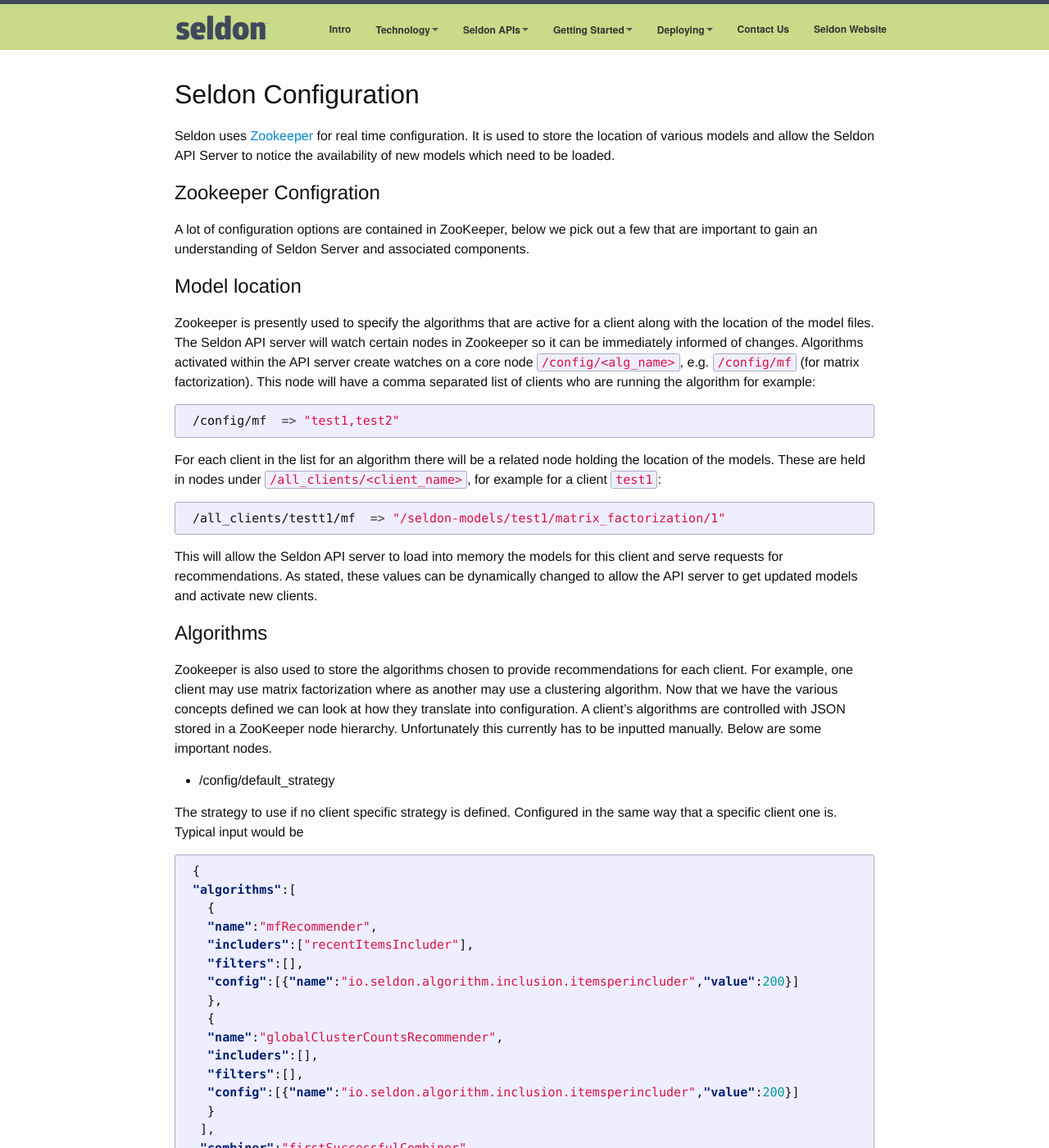
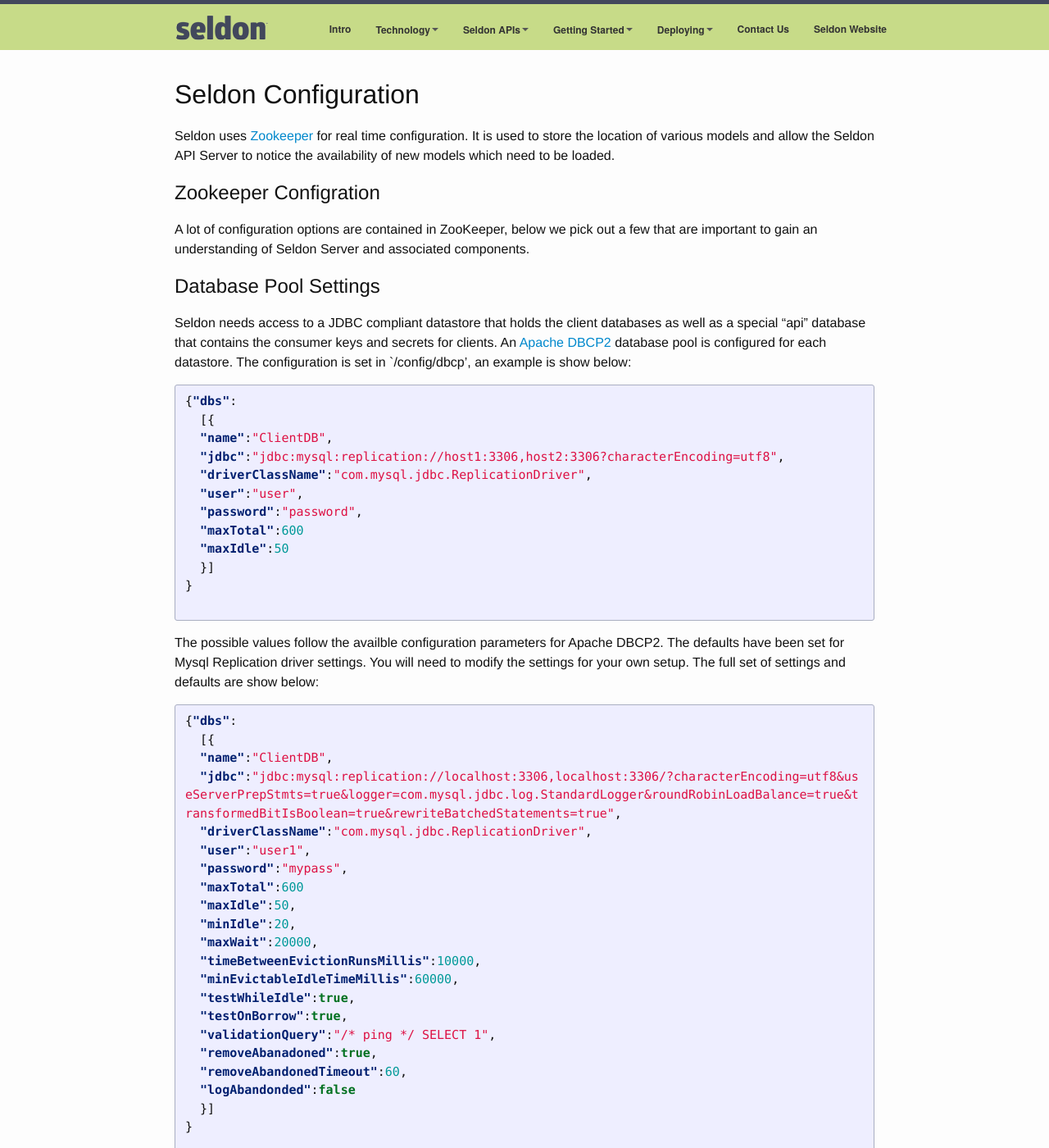
Before and after one commit to SeldonIO/seldonio.github.com, a Jekyll site: the page built from configuration.md, in a window 1280 px wide and 1400 px high. Shown: the whole window at 82% size. Built offline with Jekyll 4.4.1, drawn with Linux system fonts in a browser that asks for light colours; some of the changed text lies outside the part shown.

Commit message:
updates for dbcp

```diff
--- a/configuration.md
+++ b/configuration.md
@@ -10,6 +10,58 @@ Seldon uses [Zookeeper](http://zookeeper.apache.org/) for real time configuratio
 ## Zookeeper Configration
 
 A lot of configuration options are contained in ZooKeeper, below we pick out a few that are important to gain an understanding of Seldon Server and associated components.
+
+### Database Pool Settings<a name="dbcp"></a>
+Seldon needs access to a JDBC compliant datastore that holds the client databases as well as a special "api" database that contains the consumer keys and secrets for clients. An [Apache DBCP2](http://commons.apache.org/proper/commons-dbcp/) database pool is configured for each datastore. The configuration is set in `/config/dbcp', an example is show below:
+
+ {% highlight json %}
+{"dbs":
+  [{
+  "name":"ClientDB",
+  "jdbc":"jdbc:mysql:replication://host1:3306,host2:3306?characterEncoding=utf8",
+  "driverClassName":"com.mysql.jdbc.ReplicationDriver",
+  "user":"user",
+  "password":"password",
+  "maxTotal":600
+  "maxIdle":50
+  }]
+}
+ {% endhighlight %}
+
+The possible values follow the availble configuration parameters for Apache DBCP2. The defaults have been set for Mysql Replication driver settings. You will need to modify the settings for your own setup. The full set of settings and defaults are show below:
+
+ {% highlight json %}
+{"dbs":
+  [{
+  "name":"ClientDB",
+  "jdbc":"jdbc:mysql:replication://localhost:3306,localhost:3306/?characterEncoding=utf8&useServerPrepStmts=true&logger=com.mysql.jdbc.log.StandardLogger&roundRobinLoadBalance=true&transformedBitIsBoolean=true&rewriteBatchedStatements=true",
+  "driverClassName":"com.mysql.jdbc.ReplicationDriver",
+  "user":"user1",
+  "password":"mypass",
+  "maxTotal":600
+  "maxIdle":50,
+  "minIdle":20,
+  "maxWait":20000,
+  "timeBetweenEvictionRunsMillis":10000,
+  "minEvictableIdleTimeMillis":60000,
+  "testWhileIdle":true,
+  "testOnBorrow":true,
+  "validationQuery":"/* ping */ SELECT 1",
+  "removeAbanadoned":true,
+  "removeAbandonedTimeout":60,
+  "logAbandonded":false
+  }]
+}
+ {% endhighlight %}
+
+There should always be at least 1 provided datastore with name "ClientDB". The special "api" database catalog should be found in this datastore. See how to set this up [here](db-build-and-deploy.html)
+
+### Client datastore<a name="client"></a>
+Each client needs to connect to a datastore which holds the Seldon database for that client. The name of the DBCP datasource to use should be placed in `/all_clients/[clientname]` node in Zookeeper. If there is no value in this node it will try to default to "ClientDB" as the name of the datasource. Example:
+
+{% highlight bash %}
+ /all_clients/client1  => "ClientDB"
+{% endhighlight %}
 
 ### Model location
 
@@ -28,7 +80,7 @@ For each client in the list for an algorithm there will be a related node holdin
 This will allow the Seldon API server to load into memory the models for this client and serve requests for recommendations.
 As stated, these values can be dynamically changed to allow the API server to get updated models and activate new clients.
 
-### Algorithms
+### Algorithms<a name="algorithms"></a>
 
 Zookeeper is also used to store the algorithms chosen to provide recommendations for each client. For example, one client may use matrix factorization where as another may use a clustering algorithm. Now that we have the various concepts defined we can look at how they translate into configuration. A client's algorithms are controlled with JSON stored in a ZooKeeper node hierarchy. Unfortunately this currently has to be inputted manually. Below are some important nodes.
 
@@ -64,7 +116,7 @@ For a client specific algorithm strategy add to
 
  the strategy to use for this client.
 
-### Model Creation
+### Model Creation<a name="models"></a>
 
  * /all_clients/[clientname]/offline/[model]
 
```
Also changed, not shown: seldon-server-build-and-deploy.md (+17 -15 lines).
